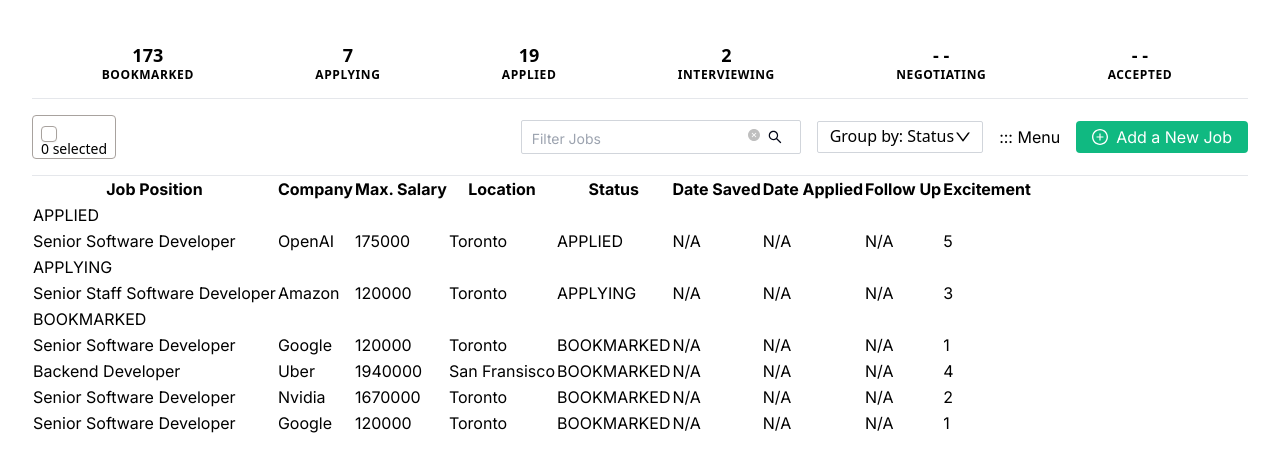
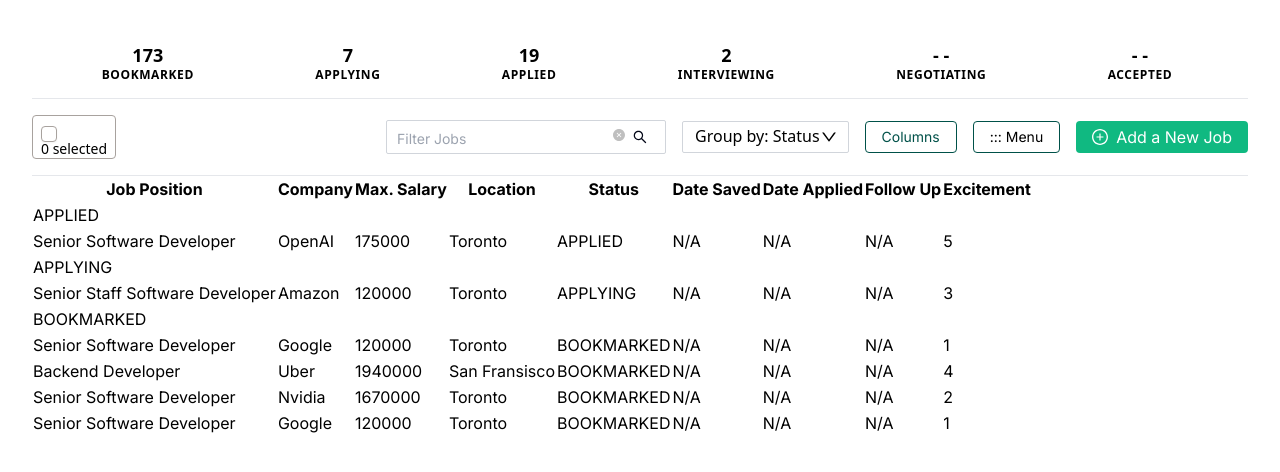
Before and after one commit to AlizKaz/job-tracker-frontend, a Next.js app: page / in a window 1280 px wide. Shown: the top 472 px of the page. Built offline with nearby package versions, Linux system fonts and the light colour scheme.

Commit message:
styling Columns and Menu button

```diff
--- a/app/page.tsx
+++ b/app/page.tsx
@@ -20,7 +20,7 @@ function AddJobButton({}) {
 
 function MenuButton({}) {
   return (
-    <div>
+    <div className="border h-8 rounded px-4 py-2 leading-none text-sm border-[#005149]">
       <input type="button" value="::: Menu"/>
     </div>
   )
@@ -44,6 +44,14 @@ function GroupByBox({}) {
       </span>
     </div>
   );
+}
+
+function ColumnsButton({}) {
+  return (
+    <button type="button" className="text-sm h-8 text-[#005149] border-[#005149] leading-none text-base tracking-[0] shadow-none rounded px-4 py-2 border">
+      <span>Columns</span>
+    </button>
+  )
 }
 
 function JobSelectCheckbox({countOfSelectedJobs, onSelectedJobsChange} : {countOfSelectedJobs : number, onSelectedJobsChange: Function}) {
@@ -228,6 +236,7 @@ function ActionBar({filterJobsText, onFilterJobsTextChange, countOfSelectedJobs,
         <div className="flex flex-wrap justify-end	items-center gap-4	box-border relative max-w-full min-h-px">
           <JobFilterBox filterJobsText={filterJobsText} onFilterJobsTextChange={onFilterJobsTextChange}/>
           <GroupByBox/>
+          <ColumnsButton/>
           <MenuButton/>
           <AddJobButton/>
         </div>
```
